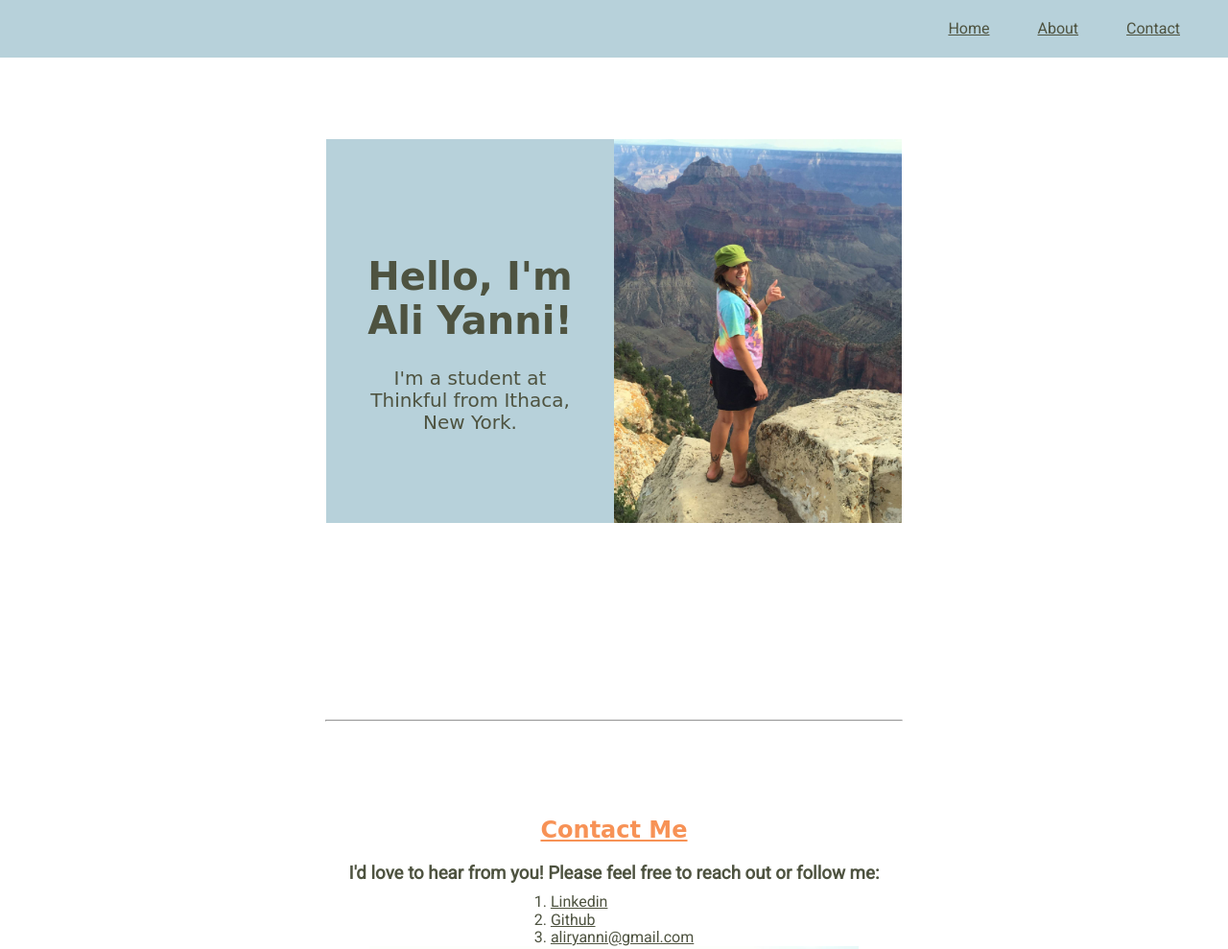
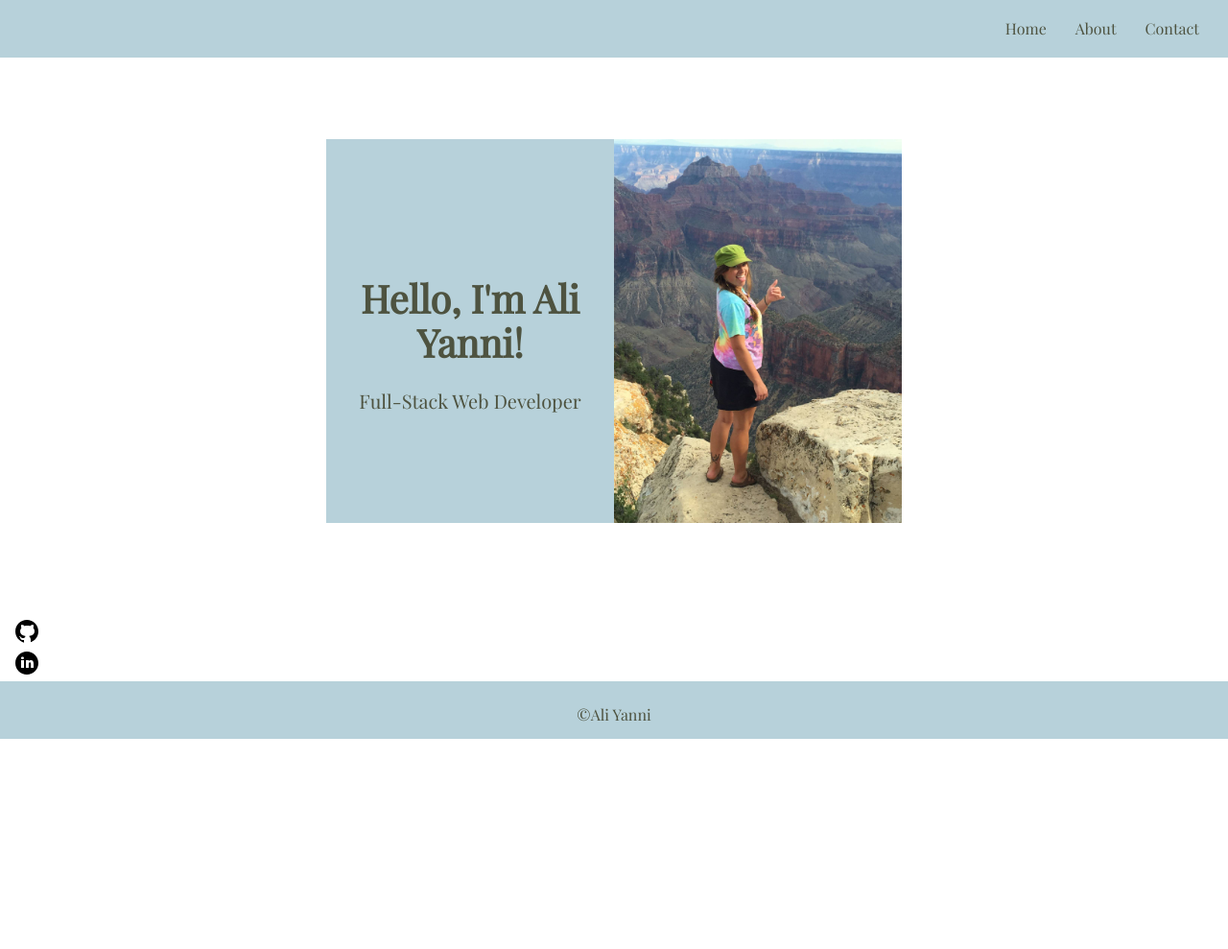
Before and after one commit to aliyanni/portfolio, a plain HTML site: page index.html in a window 1280 px wide. Shown: the top 989 px of the page at 96% size. After the commit the page ends 800 px from the top, so only its background shows below. Drawn offline with nearby package versions, Linux system fonts and the light colour scheme; a web font is replaced by a local one.

Commit message:
added github and linkedin icons

```diff
--- a/index.html
+++ b/index.html
@@ -1,52 +1,94 @@
 <!DOCTYPE html>
 <html lang="en">
   <head>
-    <meta charset="UTF-8">
-    <meta http-equiv="X-UA-Compatible" content="IE=edge">
-    <meta name="viewport" content="width=device-width, initial-scale=1.0">
+    <meta charset="UTF-8" />
+    <meta http-equiv="X-UA-Compatible" content="IE=edge" />
+    <meta name="viewport" content="width=device-width, initial-scale=1.0" />
     <title>Ali Yanni | Software Developer</title>
-    <link rel="stylesheet" href="https://cdnjs.cloudflare.com/ajax/libs/normalize/8.0.1/normalize.min.css">
+    <link
+      rel="stylesheet"
+      href="https://cdnjs.cloudflare.com/ajax/libs/normalize/8.0.1/normalize.min.css"
+    />
     <!--google font links-->
-    <link rel="preconnect" href="https://fonts.googleapis.com">
-    <link rel="preconnect" href="https://fonts.gstatic.com" crossorigin>
-    <link href="https://fonts.googleapis.com/css2?family=Alegreya+SC&family=Roboto&family=Shrikhand&display=swap" rel="stylesheet">
+    <link rel="preconnect" href="https://fonts.googleapis.com" />
+    <link rel="preconnect" href="https://fonts.gstatic.com" crossorigin />
+    <link
+      href="https://fonts.googleapis.com/css2?family=Alegreya+SC&family=Roboto&family=Shrikhand&display=swap"
+      rel="stylesheet"
+    />
+    <link
+      href="https://fonts.googleapis.com/css2?family=Alegreya+SC&family=Playfair+Display:ital@0;1&family=Roboto&family=Shrikhand&family=Zen+Dots&display=swap"
+      rel="stylesheet"
+    />
     <!--CSS link-->
-    <link rel="stylesheet" href="style.css">
+    <link rel="stylesheet" href="style.css" />
   </head>
   <body>
     <!--nav bar-->
     <nav>
       <ul id="nav-list">
-            <li><a href="#welcome">Home</a></li>
-            <li><a href="#about">About</a></li>
-            <li><a href="#contact">Contact</a></li>
+        <li class="nav-link"><a href="#welcome">Home</a></li>
+        <li class="nav-link"><a href="#about">About</a></li>
+        <li class="nav-link"><a href="#contact">Contact</a></li>
       </ul>
     </nav>
+    <!--Contact Links-->
+    <div>
+      <ul id="social-list">
+        <li class="social-link">
+          <a href="https://github.com/aliyanni">
+            <svg
+              xmlns="http://www.w3.org/2000/svg"
+              x="0px"
+              y="0px"
+              width="30"
+              height="30"
+              viewBox="0 0 30 30"
+              style="fill: #000000"
+            >
+              <path
+                d="M15,3C8.373,3,3,8.373,3,15c0,5.623,3.872,10.328,9.092,11.63C12.036,26.468,12,26.28,12,26.047v-2.051 c-0.487,0-1.303,0-1.508,0c-0.821,0-1.551-0.353-1.905-1.009c-0.393-0.729-0.461-1.844-1.435-2.526 c-0.289-0.227-0.069-0.486,0.264-0.451c0.615,0.174,1.125,0.596,1.605,1.222c0.478,0.627,0.703,0.769,1.596,0.769 c0.433,0,1.081-0.025,1.691-0.121c0.328-0.833,0.895-1.6,1.588-1.962c-3.996-0.411-5.903-2.399-5.903-5.098 c0-1.162,0.495-2.286,1.336-3.233C9.053,10.647,8.706,8.73,9.435,8c1.798,0,2.885,1.166,3.146,1.481C13.477,9.174,14.461,9,15.495,9 c1.036,0,2.024,0.174,2.922,0.483C18.675,9.17,19.763,8,21.565,8c0.732,0.731,0.381,2.656,0.102,3.594 c0.836,0.945,1.328,2.066,1.328,3.226c0,2.697-1.904,4.684-5.894,5.097C18.199,20.49,19,22.1,19,23.313v2.734 c0,0.104-0.023,0.179-0.035,0.268C23.641,24.676,27,20.236,27,15C27,8.373,21.627,3,15,3z"
+              ></path>
+            </svg>
+          </a>
+        </li>
+
+        <li class="social-link">
+          <a href="https://www.linkedin.com/in/ali-yanni/">
+            <svg
+              xmlns="http://www.w3.org/2000/svg"
+              x="0px"
+              y="0px"
+              width="30"
+              height="30"
+              viewBox="0 0 30 30"
+              style="fill: #000000"
+            >
+              <path
+                d="M15,3C8.373,3,3,8.373,3,15c0,6.627,5.373,12,12,12s12-5.373,12-12C27,8.373,21.627,3,15,3z M10.496,8.403 c0.842,0,1.403,0.561,1.403,1.309c0,0.748-0.561,1.309-1.496,1.309C9.561,11.022,9,10.46,9,9.712C9,8.964,9.561,8.403,10.496,8.403z M12,20H9v-8h3V20z M22,20h-2.824v-4.372c0-1.209-0.753-1.488-1.035-1.488s-1.224,0.186-1.224,1.488c0,0.186,0,4.372,0,4.372H14v-8 h2.918v1.116C17.294,12.465,18.047,12,19.459,12C20.871,12,22,13.116,22,15.628V20z"
+              ></path>
+            </svg>
+          </a>
+        </li>
+
+
+      </ul>
+    </div>
     <!--welcome sign-->
     <header id="welcome">
       <div id="header">
         <h1>Hello, I'm Ali Yanni!</h1>
-            <p>I'm a student at Thinkful from Ithaca, New York.</p>
+        <p>Full-Stack Web Developer</p>
       </div>
-        <img id="ali" src="images/grand-canyon.jpeg" alt="Ali at the Grand Canyon">
+      <img
+        id="ali"
+        src="images/grand-canyon.jpeg"
+        alt="Ali at the Grand Canyon"
+      />
     </header>
     <main>
       <!--about me section-->
-        <article id="about" class="about-contact">
-
-        </article>
-        <hr>
-        <!--contact section-->
-        <div id="contact" class="about-contact">
-            <h2 class="main-h2">Contact Me</h2>
-            <h3>I'd love to hear from you! Please feel free to reach out or follow me:</h3>
-            <ol class="main-list">
-                <li><a href="https://www.linkedin.com/in/ali-yanni-652b6a228/">Linkedin</a></li>
-                <li><a href="https://github.com/aliyanni">Github</a></li>
-                <li><a href="mailto:aliryanni@gmail.com">aliryanni@gmail.com</a></li>
-            </ol>
-            <img id="ithaca" src="images/will-barkoff-OmBRi7irZeE-unsplash.jpg" alt="View of Ithaca New York">
-        </div>
+      <article id="about" class="about-contact"></article>
     </main>
     <!--copyright-->
     <footer>
--- a/style.css
+++ b/style.css
@@ -1,21 +1,21 @@
-*{
+* {
   box-sizing: border-box;
   margin: 0;
   padding: 0;
 }
 
 /*setting the font and the font color*/
-body{
-    font-family: 'Roboto', sans-serif;
-    color: #4E5340;
+body {
+  font-family: 'Playfair Display', serif;
+  color: #4e5340;
 }
 
 /*placing the nav bar to the top-right of the screen*/
-#nav-list{
+#nav-list {
   display: flex;
   flex-direction: row;
   justify-content: flex-end;
-    background-color: #B7D1DA;
+  background-color: #b7d1da;
   height: 60px;
   align-items: center;
   position: fixed;
@@ -24,13 +24,43 @@ body{
 }
 
 /*giving space to nav links and removing bullets*/
-nav>ul>li{
-    padding-right: 50px;
+.nav-link {
+  padding-right: 30px;
   list-style: none;
 }
 
+#social-list {
+  display: flex;
+  flex-direction: column;
+  justify-content: flex-end;
+  position: fixed;
+  height: 100%;
+  padding-left: 1%;
+  padding-bottom: 9%;
+}
+
+.social-link {
+  list-style: none;
+}
+
+a:link {
+  text-decoration: none;
+}
+
+a:visited {
+  text-decoration: none;
+}
+
+a:hover {
+  text-decoration: none;
+}
+
+a:active {
+  text-decoration: none;
+}
+
 /*centering welcome sign*/
-#welcome{
+#welcome {
   display: flex;
   flex-direction: row;
   justify-content: center;
@@ -39,34 +69,34 @@ nav>ul>li{
 }
 
 /*welcome sign decoration*/
-#header{
+#header {
   display: flex;
   justify-content: center;
   flex-direction: column;
-    font-family: 'Shrikhand', cursive;
+  font-family: 'Playfair Display', serif;
   text-align: center;
   margin: 0;
   padding: 0 30px;
   width: 300px;
   font-size: 20px;
-    background-color: #B7D1DA;
+  background-color: #b7d1da;
 }
 
 /*welcome sign photo*/
-#ali{
+#ali {
   width: 300px;
   height: 400px;
 }
 
 /*centering and styleing main content*/
-main{
+main {
   display: flex;
   flex-direction: column;
   align-items: center;
 }
 
 /*center contanct with about and contact containers*/
-.about-contact{
+.about-contact {
   flex-direction: column;
   align-items: center;
   max-width: 600px;
@@ -75,17 +105,17 @@ main{
 }
 
 /*styling body headings*/
-.main-h2{
-    color: #F79256;
-    font-family: 'Shrikhand', cursive;
+.main-h2 {
+  color: #f79256;
+  font-family: "Shrikhand", cursive;
   text-align: center;
   text-decoration: underline;
   padding-bottom: 20px;
 }
 
 /*body list styling*/
-.main-list{
-    display:flex;
+.main-list {
+  display: flex;
   flex-direction: column;
   align-content: center;
   flex-wrap: wrap;
@@ -95,35 +125,35 @@ main{
 }
 
 /*contact photo*/
-#ithaca{
+#ithaca {
   width: 85%;
 }
 
 /*centering footer and styling*/
-footer{
+footer {
   text-align: center;
   height: 60px;
-    background-color: #B7D1DA;
+  background-color: #b7d1da;
   padding-top: 2%;
   margin-top: 30px;
 }
 
-hr{
-    color: #4E5340;
+hr {
+  color: #4e5340;
   width: 600px;
   margin-top: 70px;
 }
 
 /*styling links*/
 a:link {
-    color: #4E5340;
+  color: #4e5340;
 }
 a:visited {
-    color: #5D2A42;
+  color: #5d2a42;
 }
 a:hover {
-    color: #F79256;
+  color: #f79256;
 }
 a:active {
-    color: #FBD1A2
+  color: #fbd1a2;
 }
```
Also changed, not shown: images/will-barkoff-OmBRi7irZeE-unsplash.jpg (deleted), 2 other files. Lines whose indentation alone changed are shown as unchanged.
